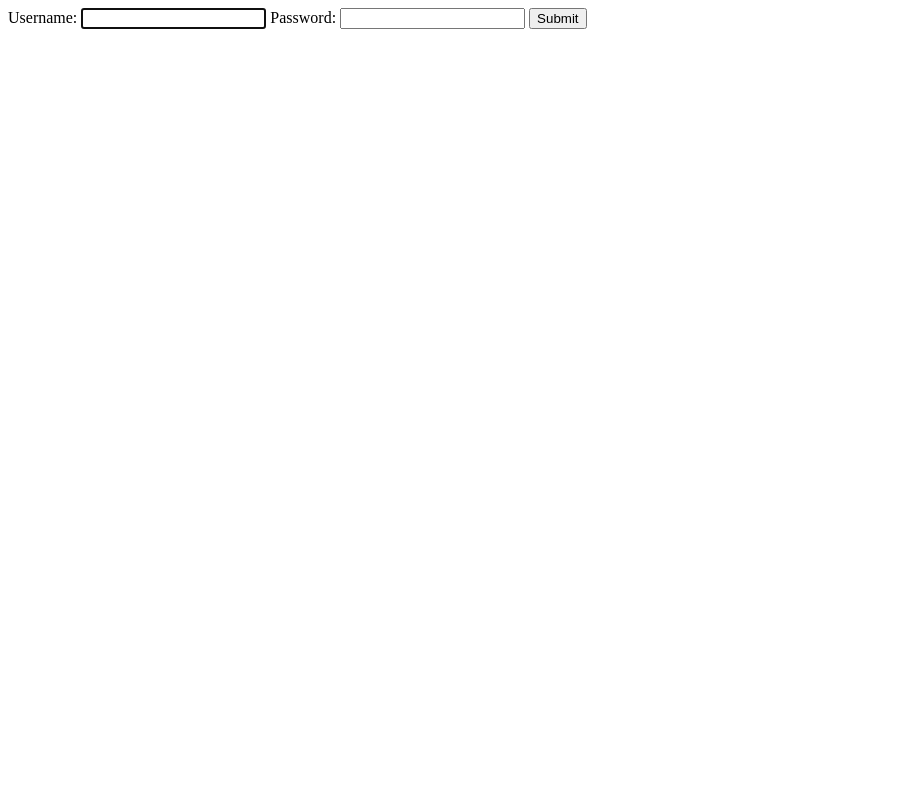
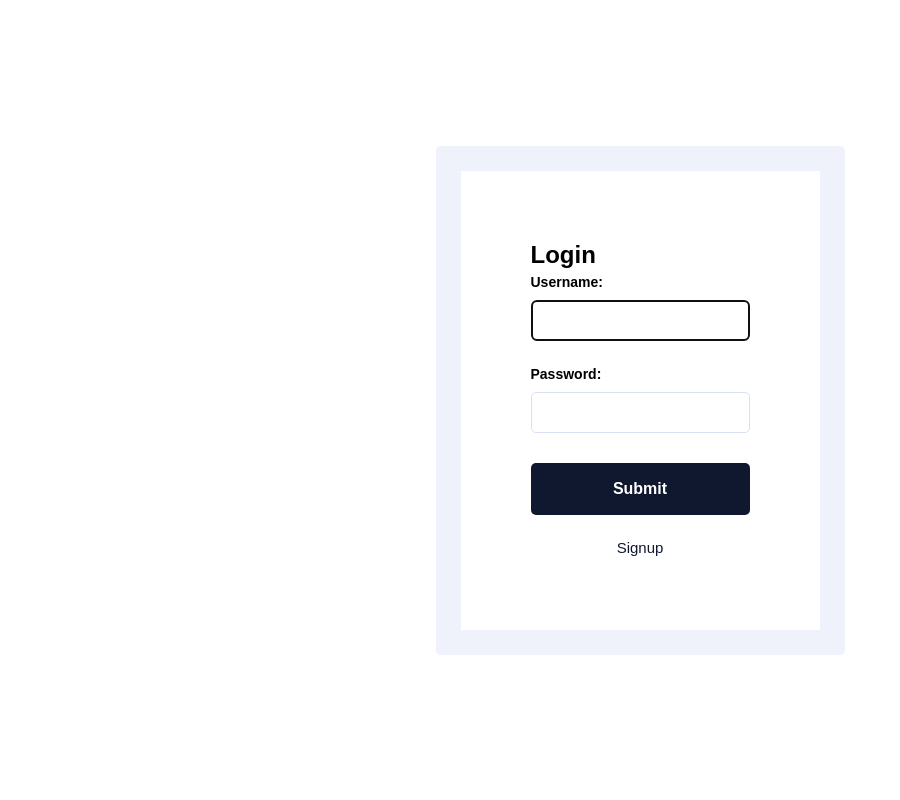
Before and after one commit to ShreyanshPadhiyar10/TixHub, a Django app: page /accounts/login/ in a window 1280 px wide. Shown: the whole page, without its empty margins (0-900 px from the left). Run offline with Django 4.2, Linux system fonts and the light colour scheme.

Commit message:
Complate login and signup page, add base.html and extends it on all files

```diff
--- /dev/null
+++ b/static/css/login.css
@@ -0,0 +1,85 @@
+* {
+    padding: 0;
+    margin: 0;
+    box-sizing: border-box;
+    font-family: 'Mulish', sans-serif;
+    transition: 0.3s all ease-in-out;
+}
+
+body {
+    display: flex;
+    justify-content: center;
+    align-items: center;
+    height: 100vh;
+    background-color: #fff;
+}
+
+.shadow-wrap {
+    border-radius: 5px;
+    padding: 25px;
+    background-color: #F0F2FB;
+}
+
+.form-wrap {
+    background-color: #fff;
+    padding: 70px;
+}
+
+.form-wrap form * {
+    display: block;
+    width: 100%;
+}
+
+.form-wrap form label {
+    margin-bottom: 5px;
+    font-size: 14px;
+    font-weight: 700;
+    line-height: 26px;
+}
+
+.form-wrap form input {
+    padding: 12px 20px;
+    border-radius: 5px;
+    border: 1px solid #DAE1F5;
+    background: #FFF;
+    color: #545D7A;
+}
+
+#id_username {
+    margin-bottom: 20px;
+}
+
+.form-wrap button {
+    border-radius: 5px;
+    background: #10182F;
+    color: #FFF;
+    cursor: pointer;
+    text-align: center;
+    font-size: 16px;
+    padding: 12px 68px;
+    font-weight: 700;
+    border: 1px solid transparent;
+    margin-top: 30px;
+    line-height: 26px;
+}
+
+.signup-link {
+    color: #10182F;
+    font-size: 15px;
+    margin-top: 20px;
+    text-align: center;
+    line-height: 25px;
+    display: block;
+    text-decoration: none;
+}
+
+.signup-link:hover {
+    text-decoration: underline;
+}
+
+.form-wrap button:hover {
+    background-color: #fff;
+    color: #10182F;
+    border-color: #10182F;
+
+}
--- /dev/null
+++ b/templates/base.html
@@ -0,0 +1,4 @@
+
+    {% block content %}
+
+    {% endblock content %}
--- a/templates/registration/login.html
+++ b/templates/registration/login.html
@@ -1,15 +1,28 @@
 <!DOCTYPE html>
 <html lang="en">
+
     <head>
         <meta charset="UTF-8">
         <meta name="viewport" content="width=device-width, initial-scale=1.0">
+        <link rel="stylesheet" href="/static/css/login.css">
         <title>Login</title>
     </head>
+
     <body>
+    {% extends "base.html" %}
+    {% block content %}
+    <div class="shadow-wrap">
+        <div class="form-wrap">
+            <h2>Login</h2>
             <form method="POST">
                 {% csrf_token %}
                 {{form}}
                 <button type="submit">Submit</button>
+                <a href="{% url 'base:authView' %}" class="signup-link">Signup</a>
             </form>
+        </div>
+    </div>
+    {% endblock content %}
 </body>
+
 </html>
--- a/tixhub/urls.py
+++ b/tixhub/urls.py
@@ -18,6 +18,7 @@ from django.contrib import admin
 from django.urls import path
 from django.urls import include
 from tixhub import view
+
 urlpatterns = [
     path('admin/', admin.site.urls),
     path('', include(("base.urls", "base"),"base"))
```
Also changed, not shown: templates/index.html (+7 -1 lines), templates/registration/signup.html (+16 -4 lines), db.sqlite3, static/css/style.css (renamed from static/style.css), tixhub/view.py (line endings or trailing spaces). Lines whose indentation alone changed are shown as unchanged.
